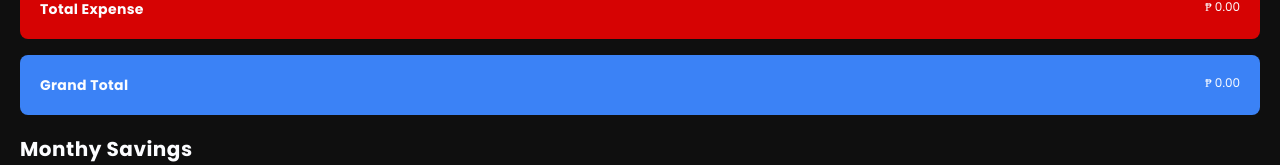
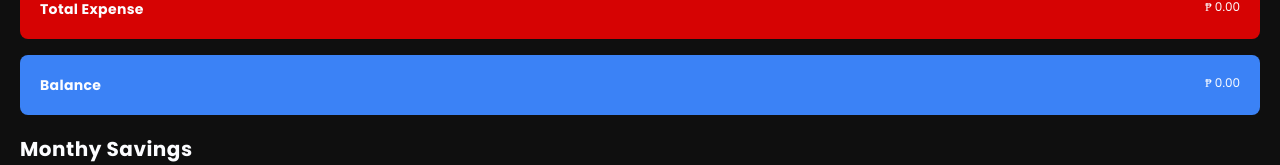
Before and after one commit to kevsuxdev/simple-fund-tracker, a React (Vite) app in the folder frontend/: page /dashboard in a window 1280 px wide. Shown: the part 209-374 px from the top of the page. Built offline with nearby package versions, Linux system fonts and the light colour scheme; no server answers; sample sign-in values are in the browser's storage.

Commit message:
***** Some changes *****

```diff
--- a/frontend/src/pages/Dashboard/Dashboard.jsx
+++ b/frontend/src/pages/Dashboard/Dashboard.jsx
@@ -65,7 +65,7 @@ const Dashboard = () => {
           title={'Total Expense'}
           total={expense}
         />
-        <DashboardCard title={'Grand Total'} total={grandTotal} />
+        <DashboardCard title={'Balance'} total={grandTotal} />
       </article>
 
       <article className='h-[50vh]'>
```
